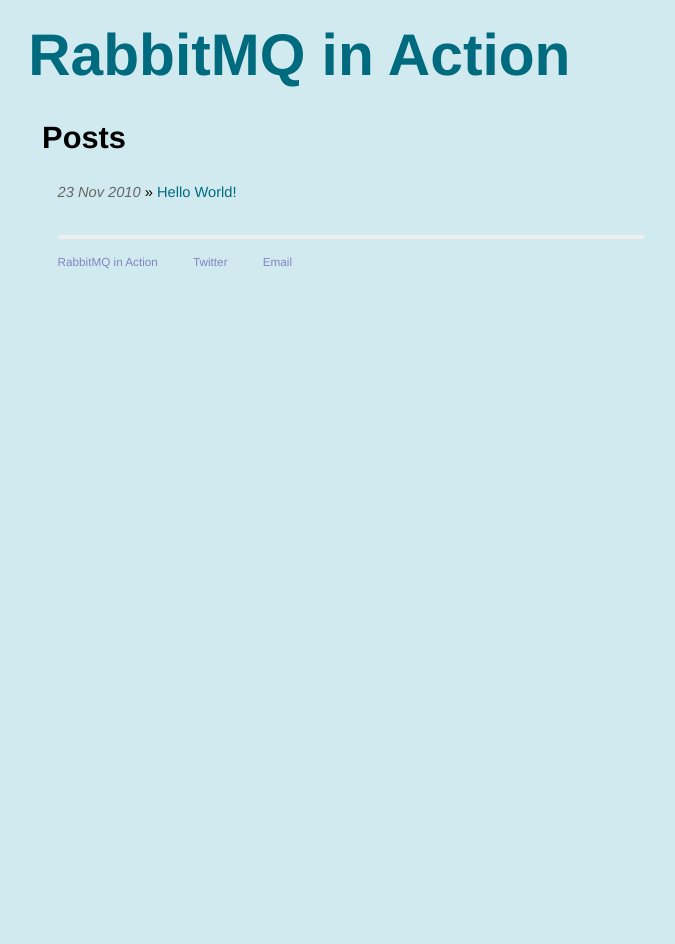
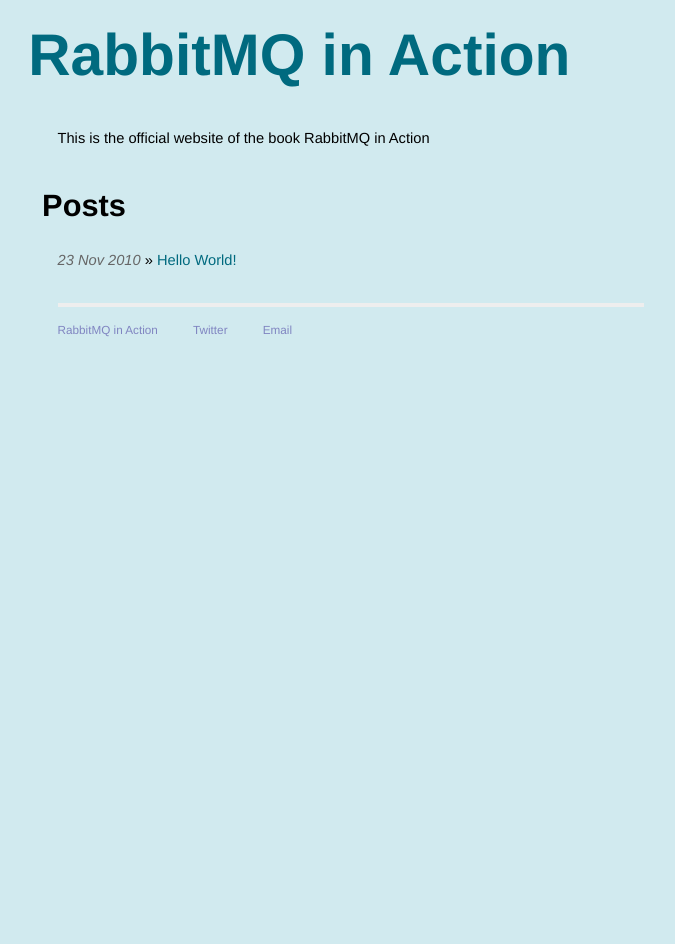
Before and after one commit to rabbitinaction/rabbitinaction.github.com, a Jekyll site: the page built from index.html, in a window 1280 px wide. Shown: the whole page, without its empty margins (289-964 px from the left). Built offline with Jekyll 4.4.1, drawn with Linux system fonts in a browser that asks for light colours.

Commit message:
Adds description for home page

```diff
--- a/index.html
+++ b/index.html
@@ -4,6 +4,8 @@ title: RabbitMQ in Action
 ---
 
 <div id="home">
+  <h1></h1>
+  <p>This is the official website of the book RabbitMQ in Action</p>
   <h1>Posts</h1>
   <ul class="posts">
     {% for post in site.posts %}
```
